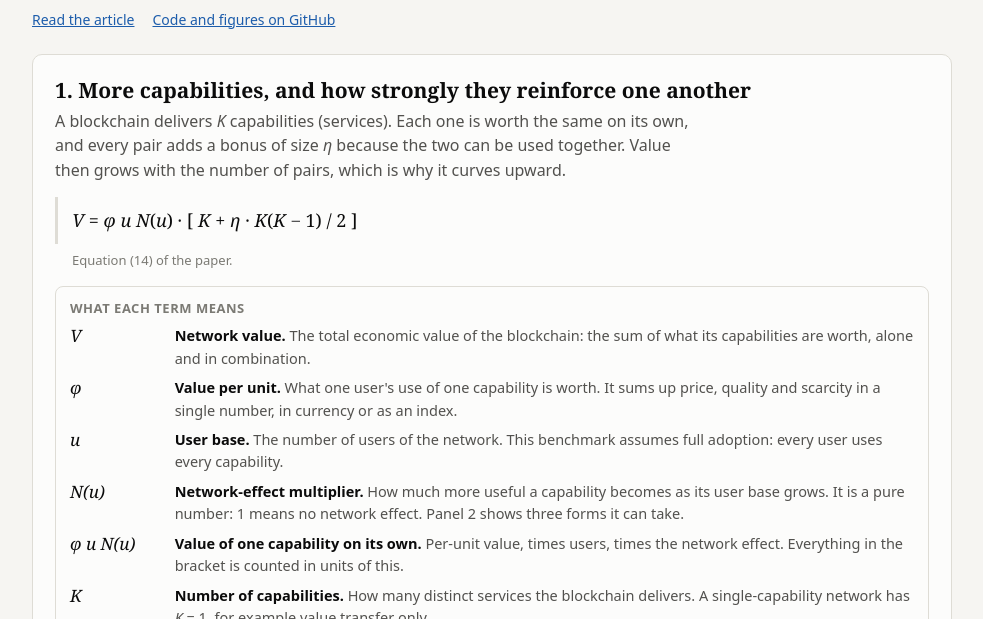
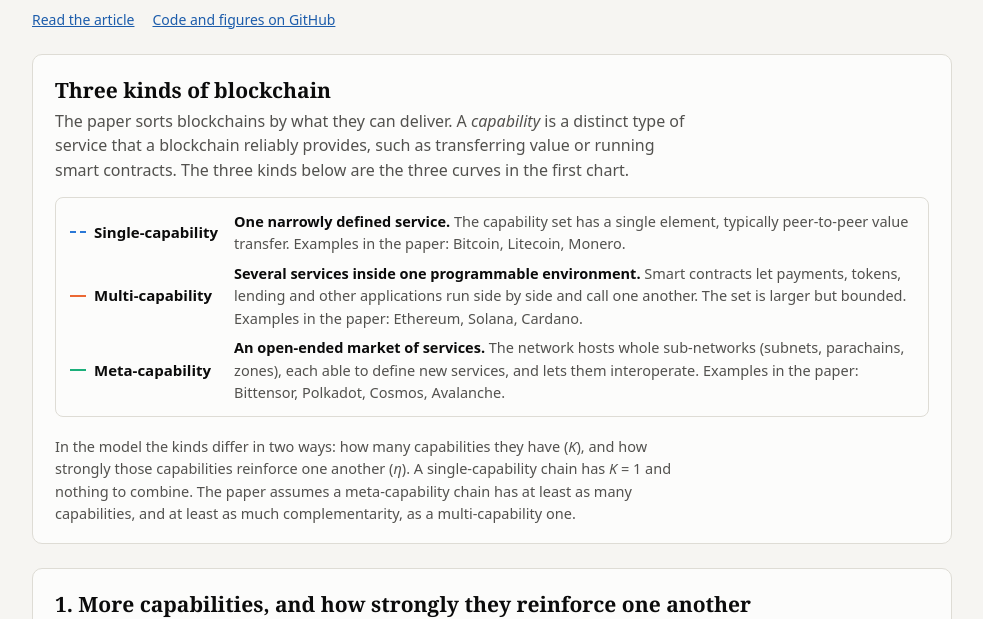
Before and after one commit to apapadogiannis/architecture-of-blockchain-value, a plain HTML site: page docs/index.html in a window 1280 px wide. Shown: the part 123-742 px from the top of the page, without its empty margins (148-1131 px from the left). Drawn offline with Linux system fonts and the light colour scheme.

Commit message:
Demo: define the three paradigms and state the equal-value simplification of the benchmark

```diff
--- a/docs/index.html
+++ b/docs/index.html
@@ -81,6 +81,7 @@
   .terms dt { font: italic 17px/1.4 Georgia, "Times New Roman", serif; white-space: nowrap; }
   .terms dd { margin: 0; color: var(--text-secondary); }
   .terms dd b { color: var(--text-primary); font-weight: 600; }
+  .terms.kinds dt { font: 600 15px/1.5 system-ui, sans-serif; display: flex; align-items: center; gap: 8px; }
   .terms .cap { grid-column: 1 / -1; font: 600 13px system-ui, sans-serif; color: var(--text-muted); text-transform: uppercase; letter-spacing: .04em; }
   @media (max-width: 560px) { .terms { grid-template-columns: 1fr; gap: 2px 0; } .terms dd { margin-bottom: 8px; } }
   .read { color: var(--text-secondary); font-size: 14.5px; margin: 10px 0 0; max-width: 75ch; }
@@ -99,9 +100,20 @@
   </div>
 </header>
 
+<section class="card" id="kinds">
+  <h2>Three kinds of blockchain</h2>
+  <p class="lede">The paper sorts blockchains by what they can deliver. A <i>capability</i> is a distinct type of service that a blockchain reliably provides, such as transferring value or running smart contracts. The three kinds below are the three curves in the first chart.</p>
+  <dl class="terms kinds">
+    <dt><i class="key" style="border-top-color: var(--series-1); border-top-style: dashed"></i>Single-capability</dt><dd><b>One narrowly defined service.</b> The capability set has a single element, typically peer-to-peer value transfer. Examples in the paper: Bitcoin, Litecoin, Monero.</dd>
+    <dt><i class="key" style="border-top-color: var(--series-2)"></i>Multi-capability</dt><dd><b>Several services inside one programmable environment.</b> Smart contracts let payments, tokens, lending and other applications run side by side and call one another. The set is larger but bounded. Examples in the paper: Ethereum, Solana, Cardano.</dd>
+    <dt><i class="key" style="border-top-color: var(--series-3)"></i>Meta-capability</dt><dd><b>An open-ended market of services.</b> The network hosts whole sub-networks (subnets, parachains, zones), each able to define new services, and lets them interoperate. Examples in the paper: Bittensor, Polkadot, Cosmos, Avalanche.</dd>
+  </dl>
+  <p class="read">In the model the kinds differ in two ways: how many capabilities they have (<i>K</i>), and how strongly those capabilities reinforce one another (<i>η</i>). A single-capability chain has <i>K</i> = 1 and nothing to combine. The paper assumes a meta-capability chain has at least as many capabilities, and at least as much complementarity, as a multi-capability one.</p>
+</section>
+
 <section class="card" id="cap">
   <h2>1. More capabilities, and how strongly they reinforce one another</h2>
-  <p class="lede">A blockchain delivers <i>K</i> capabilities (services). Each one is worth the same on its own, and every pair adds a bonus of size <i>η</i> because the two can be used together. Value then grows with the number of pairs, which is why it curves upward.</p>
+  <p class="lede">A blockchain delivers <i>K</i> capabilities. In this benchmark each one is worth the same on its own, and every pair adds a bonus of size <i>η</i> because the two can be used together. Value then grows with the number of pairs, which is why it curves upward.</p>
   <div class="eq"><i>V</i> = <i>φ</i> <i>u</i> <i>N</i>(<i>u</i>) · [ <i>K</i> + <i>η</i> · <i>K</i>(<i>K</i> − 1) / 2 ]</div>
   <p class="eqnote">Equation (14) of the paper.</p>
   <dl class="terms">
@@ -114,8 +126,10 @@
     <dt>K</dt><dd><b>Number of capabilities.</b> How many distinct services the blockchain delivers. A single-capability network has <i>K</i> = 1, for example value transfer only.</dd>
     <dt>η</dt><dd><b>Complementarity.</b> The extra value created when two capabilities are used together, as a fraction of one capability's value. With <i>η</i> = 0 the capabilities do not interact; with <i>η</i> = 0.5 every pair adds half a capability's worth.</dd>
     <dt>K(K − 1) / 2</dt><dd><b>Number of pairs.</b> How many different pairs can be formed from <i>K</i> capabilities: 1 pair for 2 capabilities, 45 for 10, 1,225 for 50.</dd>
+    <dt>η multi, η meta</dt><dd><b>The complementarity of each kind of chain.</b> The sliders below set <i>η</i> separately for a multi-capability and a meta-capability chain. The paper's illustration uses 0.5 and 0.75.</dd>
     <dt>[ … ]</dt><dd><b>The bracket.</b> The first term, <i>K</i>, counts the capabilities themselves. The second, <i>η K</i>(<i>K</i> − 1)/2, counts the bonus from all pairs. <b>The chart plots this bracket</b>, that is, value with <i>φ</i> = <i>u</i> = <i>N</i> = 1, so that only the effect of capabilities and complementarity is visible.</dd>
   </dl>
+  <p class="note" style="margin-top:-4px"><b>A simplification to keep in mind.</b> This benchmark gives every capability the same value and the same users, and every pair the same <i>η</i>. Real capabilities differ widely, and the paper says so: its general formula, Equation (7), lets each capability have its own value, adoption and network effect and each pair its own <i>η</i>, and it notes that a narrower system can dominate if its adoption or per-unit value is materially higher. The curves here show the direction of the effect under equal conditions. They are not a ranking of actual networks.</p>
   <div class="controls">
     <div class="control"><label for="K"><span>Capabilities <i>K</i></span> <output id="Kout"></output></label><input id="K" type="range" min="1" max="50" step="1" value="50"></div>
     <div class="control"><label for="etaMulti"><span>Multi-capability <i>η</i></span> <output id="etaMultiOut"></output></label><input id="etaMulti" type="range" min="0" max="1" step="0.05" value="0.5"></div>
```
